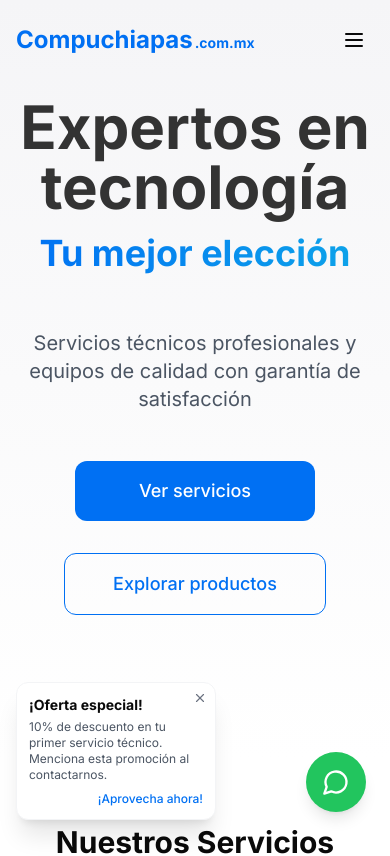
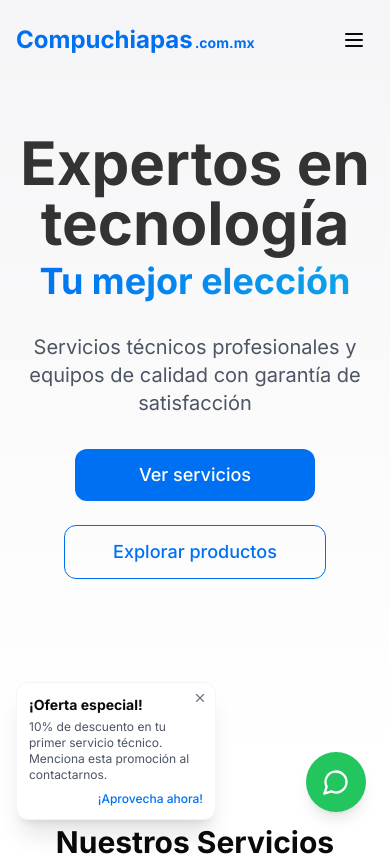
Before and after one commit to JetroLopez/compuchiapas, a React (Vite) app: page / in a window 390 px wide. Shown: the top 856 px of the page. Built offline with nearby package versions, Linux system fonts and the light colour scheme.

Commit message:
Fix: ajuste de espaciado en Hero para versión móvil - diseño más compacto

```diff
--- a/src/components/Hero.tsx
+++ b/src/components/Hero.tsx
@@ -47,28 +47,28 @@ const Hero: React.FC = () => {
       <div className="container-padding max-w-7xl mx-auto text-center relative z-10">
         <div className="pt-20 pb-32 md:pt-28 md:pb-36">
           <h1 ref={titleRef} className="opacity-0 transition-opacity duration-300">
-            <span className="block text-6xl md:text-7xl lg:text-8xl font-bold text-tech-gray mb-4">
+            <span className="block text-6xl md:text-7xl lg:text-8xl font-bold text-tech-gray mb-2 md:mb-4">
               Expertos en tecnología
             </span>
-            <span className="text-gradient block text-4xl md:text-5xl lg:text-6xl font-bold mt-4 pb-2">
+            <span className="text-gradient block text-4xl md:text-5xl lg:text-6xl font-bold mt-2 md:mt-4 pb-2">
               Tu mejor elección
             </span>
           </h1>
 
-          <p ref={subtitleRef} className="text-xl md:text-2xl lg:text-3xl text-gray-600 max-w-4xl mx-auto mt-12 mb-12 opacity-0 transition-opacity duration-300">
+          <p ref={subtitleRef} className="text-xl md:text-2xl lg:text-3xl text-gray-600 max-w-4xl mx-auto mt-6 md:mt-12 mb-8 md:mb-12 opacity-0 transition-opacity duration-300">
             Servicios técnicos profesionales y equipos de calidad con garantía de satisfacción
           </p>
 
-          <div ref={ctaRef} className="flex flex-col sm:flex-row items-center justify-center gap-8 opacity-0 transition-opacity duration-300">
+          <div ref={ctaRef} className="flex flex-col sm:flex-row items-center justify-center gap-6 md:gap-8 opacity-0 transition-opacity duration-300">
             <a
               href="/servicios"
-              className="btn-primary text-lg px-12 py-4 min-w-[240px] sm:min-w-[280px] transition-transform hover:scale-105"
+              className="btn-primary text-lg px-12 py-3 md:py-4 min-w-[240px] sm:min-w-[280px] transition-transform hover:scale-105"
             >
               Ver servicios
             </a>
             <a
               href="/productos"
-              className="btn-outline text-lg px-12 py-4 min-w-[240px] sm:min-w-[280px] transition-transform hover:scale-105"
+              className="btn-outline text-lg px-12 py-3 md:py-4 min-w-[240px] sm:min-w-[280px] transition-transform hover:scale-105"
             >
               Explorar productos
             </a>
```
